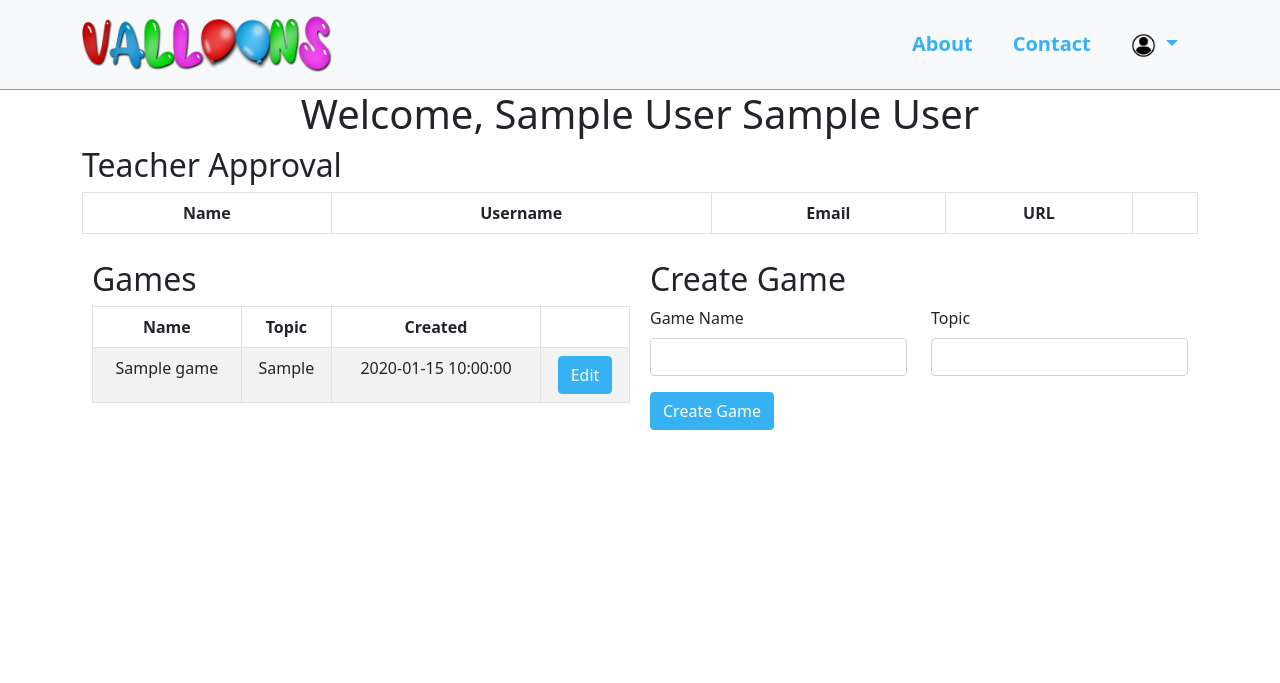
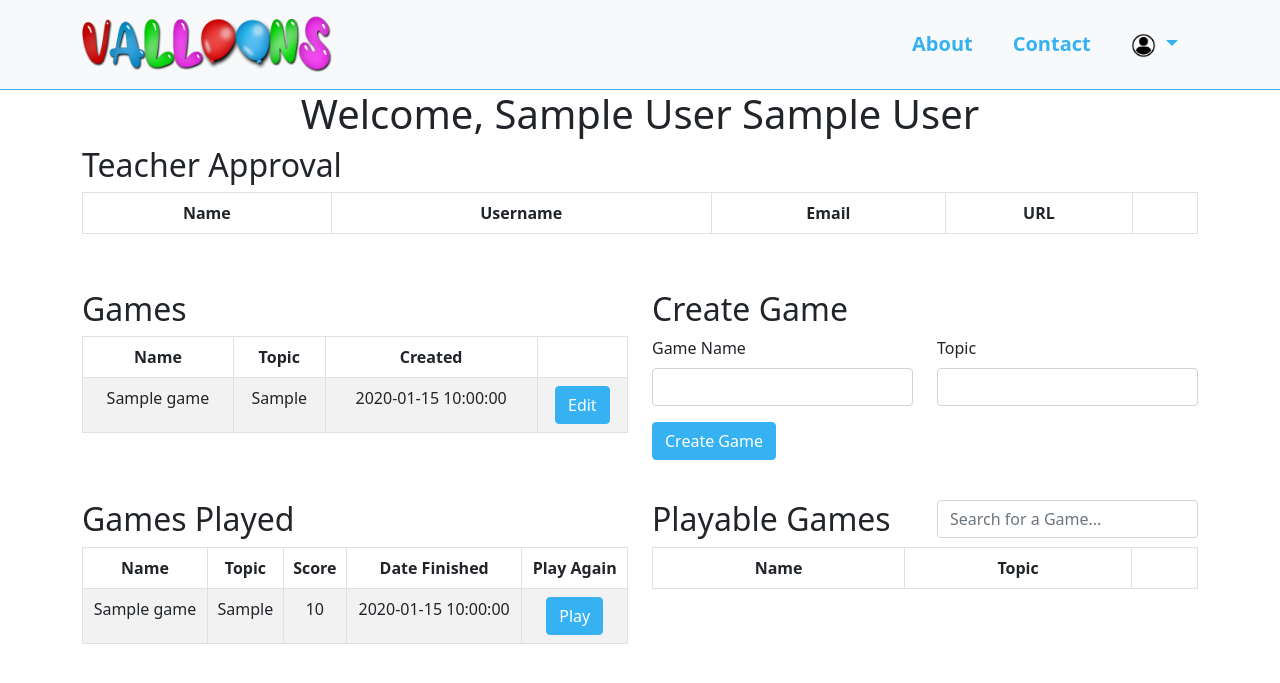
Before and after one commit to crookjg/Valloons, a PHP site: page /dashboard.php in a window 1280 px wide. Shown: the top 683 px of the page. Run offline with PHP 8.4, Linux system fonts and the light colour scheme; the visitor is signed in with stand-in values (Sample User, id 1); tables that the repository leaves empty or names only in its code hold one stand-in row (values such as "Sample post"); data that the repository does not hold is empty.

Commit message:
Student Dashboard complete

```diff
--- a/dashboard.php
+++ b/dashboard.php
@@ -203,6 +203,104 @@
 	echo '<h2 class="center-align">Sorry, but your account has not been verified yet.</h2>';
 }
 
+function show_games_played() {
+	global $link;
+
+	echo ('
+			<div class="row">
+				<h2>Games Played</h2>
+			</div>
+			<table class="table table-striped table-bordered table-hover">
+				<thead>
+					<tr>
+						<th class="col">Name</th>
+						<th class="col">Topic</th>
+						<th class="col">Score</th>
+						<th class="col">Date Finished</th>
+						<th class="col">Play Again</th>
+					</tr>
+				</thead>
+				<tbody>
+	');
+
+	$getGamesPlayed = "SELECT sg.game_id, sg.score, sg.date_finished, g.game_name, g.topic FROM student_game AS sg JOIN game AS g ON sg.game_id=g.game_id WHERE sg.student_id=? ORDER BY sg.date_finished DESC;";
+	if ($getGP = mysqli_prepare($link, $getGamesPlayed)) {
+		$getGP->bind_param("i", $_SESSION['user_id']);
+		if (mysqli_stmt_execute($getGP)) {
+			$games = mysqli_stmt_get_result($getGP);
+			while ($row = mysqli_fetch_assoc($games)) {
+				echo ('
+					<tr>
+						<td>' . $row['game_name'] . '</td>
+						<td>' . $row['topic'] . '</td>
+						<td>' . $row['score'] . '</td>
+						<td>' . $row['date_finished'] . '</td>
+						<td>
+							<form method="POST" action="game.php">
+								<input type="hidden" name="game-id" value="' . $row['game_id'] . '">
+								<input type="submit" class="btn btn-primary no-mar" name="play-game" value="Play">
+							</form>
+						</td>
+					</tr>
+					');
+			}
+		} else	echo('<tr></tr>');
+	}
+	echo ('
+				</tbody>
+			</table>
+	');
+}
+
+function show_public_games() {
+	global $link;
+
+	echo ('
+			<div class="row">
+				<div class="col">
+					<h2>Playable Games</h2>
+				</div>
+				<div class="col float-right">
+					<input type="text" id="game-search" onkeyup="searchGames()" placeholder="Search for a Game..." class="form-control">
+				</div>
+			</div>
+			<table class="table table-striped table-bordered table-hover" id="games">
+				<thead>
+					<tr>
+						<th class="col">Name</th>
+						<th class="col">Topic</th>
+						<th class="col"></th>
+					</tr>
+				</thead>
+				<tbody>
+	');
+	$getGames = "SELECT * FROM game WHERE published=1 ORDER BY date_created DESC;";
+	if ($getGamesPrep = mysqli_prepare($link, $getGames)) {
+		if (mysqli_stmt_execute($getGamesPrep)) {
+			$games = mysqli_stmt_get_result($getGamesPrep);
+			while ($row = mysqli_fetch_assoc($games)) {
+				echo ('
+					<tr>
+						<td class="col">' . $row['game_name'] . '</td>
+						<td class="col">' . $row['topic'] . '</td>
+						<td class="col">
+							<form action="game.php" method="POST">
+								<input type="hidden" name="game-id" value="' . $row['game_id'] . '">
+								<input type="submit" class="btn btn-primary" name="play-game" value="Play">
+							</form>
+						</td>
+					</tr>
+				');
+			}
+		}
+	}
+	echo ('
+				</tbody>
+			</table>
+	');
+
+}
+
 ?>
 <!DOCTYPE HTML>
 <html>
@@ -220,6 +318,7 @@
 ?>
 	<div class="container">
 		<h1 class="center-align">Welcome, <?php echo($_SESSION['first_name'] . ' ' . $_SESSION['last_name']); ?></h1>
+
 <?php
 if ($_SESSION['ut_id'] == 1) {
 	echo('<article>');
@@ -229,20 +328,68 @@
 
 if (($_SESSION['ut_id'] == 2 && $_SESSION['verified'] == 1) || $_SESSION['ut_id'] == 1)
 {
-	echo('<article class="left-half">');
+	echo('
+		<div class="row ex-space">
+			<div class="col">
+	');
 	show_games_made();
-	echo('</article>');
-	echo('<aside class="right-half">');
+
+	echo('
+			</div>
+			<div class="col">
+	');
 	new_game_form();
-	echo('</aside>');
+	echo('
+			</div>
+		</div>
+	');
+	echo('
+		<div class="row ex-space">
+			<div class="col">
+	');
+	show_games_played();
+	echo('
+			</div>
+			<div class="col">
+	');
+	show_public_games();
+	echo('
+			</div>
+		</div>
+	');
 } else if ($_SESSION['ut_id'] == 2 && $_SESSION['verified'] == 0) {
 	not_verified();
 } else {
 	echo('<article class="left-half">');
 	show_games_played();
 	echo('</article>');
+	echo('<aside class="right-half">');
+	show_public_games();
+	echo('</aside>');
 }
 ?>
 	</div>
 </body>
+
+<script>
+function searchGames() {
+	var input, filter, table, tr, td, i, j, txtVal;
+	input = document.getElementById('game-search');
+	filter = input.value.toUpperCase();
+	table = document.getElementById('games');
+	tr = table.getElementsByTagName('tr');
+
+	for (i = 0; i < tr.length; i++) {
+		td = tr[i].getElementsByTagName('td');
+		for (j = 0; j < td.length; j++) {
+			if (td[j].innerHTML.toUpperCase().indexOf(filter) > -1) {
+				tr[i].style.display = "";
+				break;
+			} else {
+				tr[i].style.display = "none";
+			}
+		}
+	}
+}
+</script>
 </html>
--- a/script/end.js
+++ b/script/end.js
@@ -2,6 +2,7 @@
 Quiz.End = function() {}
 
 var score;
+var finalScore;
 var gameid;
 var totalQ;
 
@@ -23,7 +24,8 @@
 			fill: '#fff',
 			wordWrap: false
 		};
-		scoreStr = 'Final Score: ' + score + ' / ' + totalQ;
+		finalScore = (score / totalQ) * 100;
+		scoreStr = 'Final Score: ' + score + ' / ' + totalQ + ' = ' + finalScore;
 		this.finalScore = this.add.text(this.cameras.main.centerX, this.cameras.main.centerY - 180, scoreStr, style).setOrigin(0.5);
 
 		// Leaderboard text
@@ -40,7 +42,7 @@
 		$.ajax({
 			type: 'post',
 			url: '../post-results.php',
-			data: { gameid, score },
+			data: { gameid, finalScore },
 			async: false,
 			success: function() {
 				alert('Success.');
--- a/script/question.js
+++ b/script/question.js
@@ -189,7 +189,7 @@
 		container.body.setCollideWorldBounds(true);
 		container.body.onWorldBounds = true;
 		// set gravity rate so each balloon falls at a different pace
-		container.body.setGravityY(2 * Math.random());
+		container.body.setGravityY(5 * Math.random() + 1);
 
 		return container;
 	},
```
